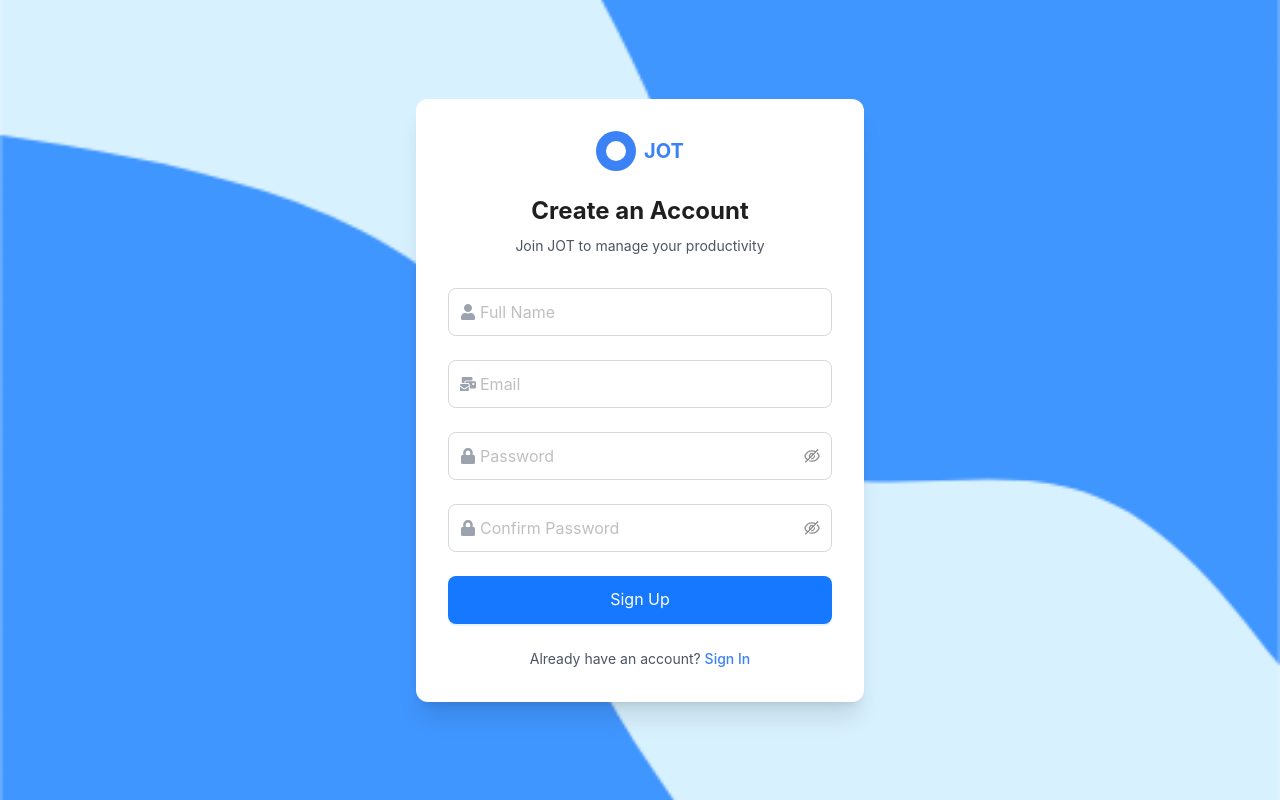
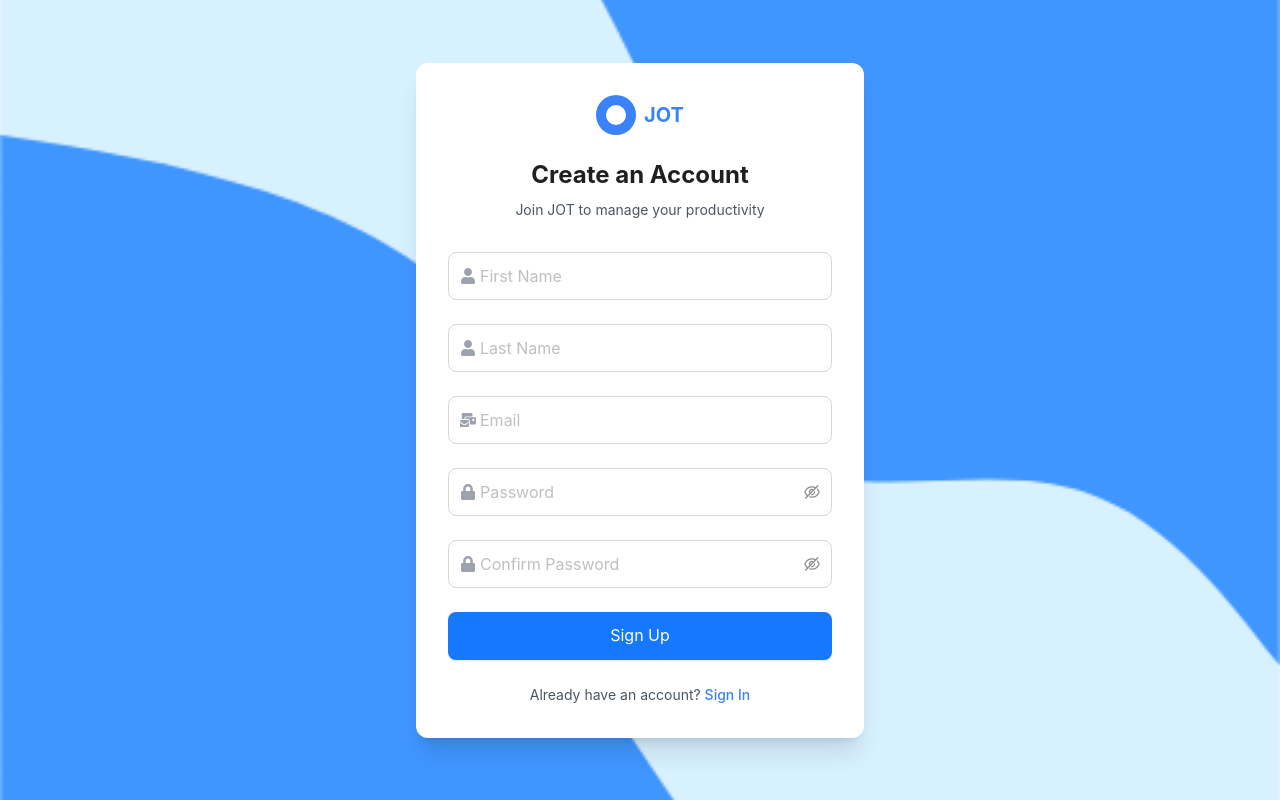
Before and after one commit to kaleabSolomon/engida-test-frontend, a React (Vite) app: page /signup in a window 1280 px wide. Built offline with nearby package versions, Linux system fonts and the light colour scheme; the HTML template or start-up script is replaced by a standard one.

Commit message:
refactor SignupForm to use first and last name fields; update signUp action and form validation

```diff
--- a/src/features/auth/components/SignupForm.tsx
+++ b/src/features/auth/components/SignupForm.tsx
@@ -1,5 +1,5 @@
 import React, { useEffect } from "react";
-import { Form, Input, Button, notification, Divider } from "antd";
+import { Form, Input, Button, notification } from "antd";
 import { useDispatch, useSelector } from "react-redux";
 import { Link, useNavigate } from "react-router-dom";
 import { RootState } from "@reduxjs/toolkit/query";
@@ -8,7 +8,8 @@ import { resetError, signUp } from "../authSlice";
 import { FaLock, FaMailBulk, FaUser } from "react-icons/fa";
 
 interface SignUpFormValues {
-  name: string;
+  firstName: string;
+  lastName: string;
   email: string;
   password: string;
   confirmPassword: string;
@@ -41,9 +42,18 @@ const SignUpForm: React.FC = () => {
   }, [error, dispatch]);
 
   const onFinish = async (values: SignUpFormValues) => {
-    const { name, email, password } = values;
+    console.log("values", values);
+    const { firstName, lastName, email, password, confirmPassword } = values;
 
-    const resultAction = await dispatch(signUp({ name, email, password }));
+    const resultAction = await dispatch(
+      signUp({
+        firstName,
+        lastName,
+        email,
+        password,
+        passwordConfirm: confirmPassword,
+      })
+    );
 
     if (signUp.fulfilled.match(resultAction)) {
       notification.success({
@@ -63,12 +73,22 @@ const SignUpForm: React.FC = () => {
       size="large"
     >
       <Form.Item
-        name="name"
-        rules={[{ required: true, message: "Please input your name!" }]}
+        name="firstName"
+        rules={[{ required: true, message: "Please input your first name!" }]}
       >
         <Input
           prefix={<FaUser className="text-gray-400" />}
-          placeholder="Full Name"
+          placeholder="First Name"
+          className="rounded-lg h-12"
+        />
+      </Form.Item>
+      <Form.Item
+        name="lastName"
+        rules={[{ required: true, message: "Please input your last name!" }]}
+      >
+        <Input
+          prefix={<FaUser className="text-gray-400" />}
+          placeholder="Last Name"
           className="rounded-lg h-12"
         />
       </Form.Item>
```
